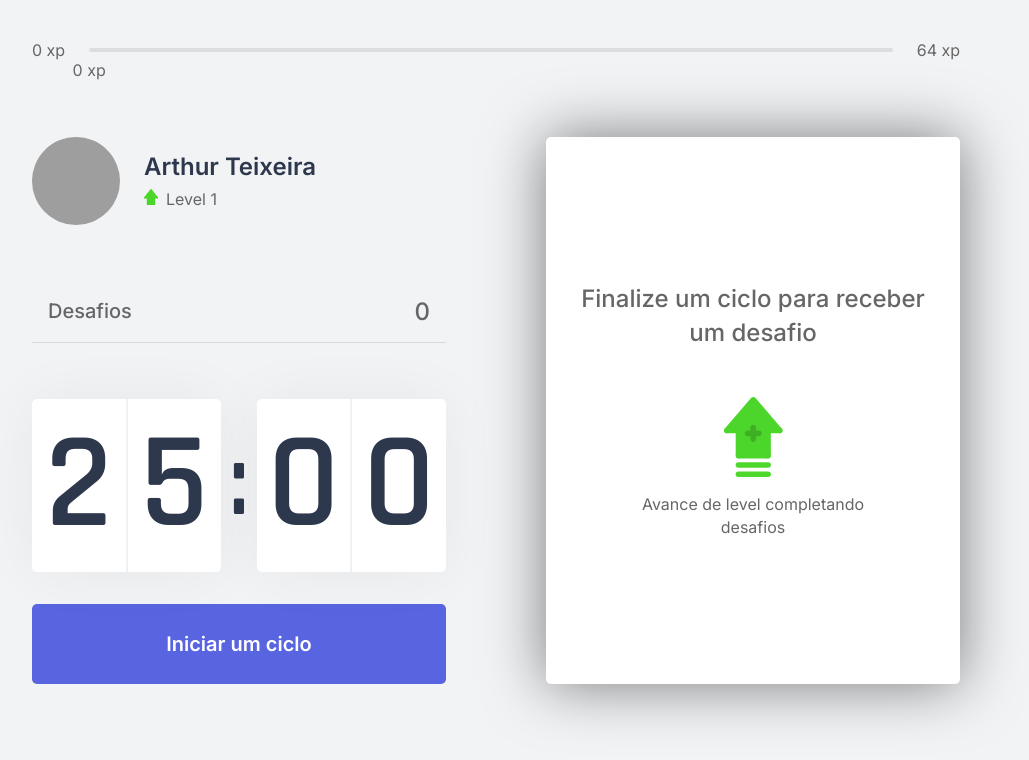
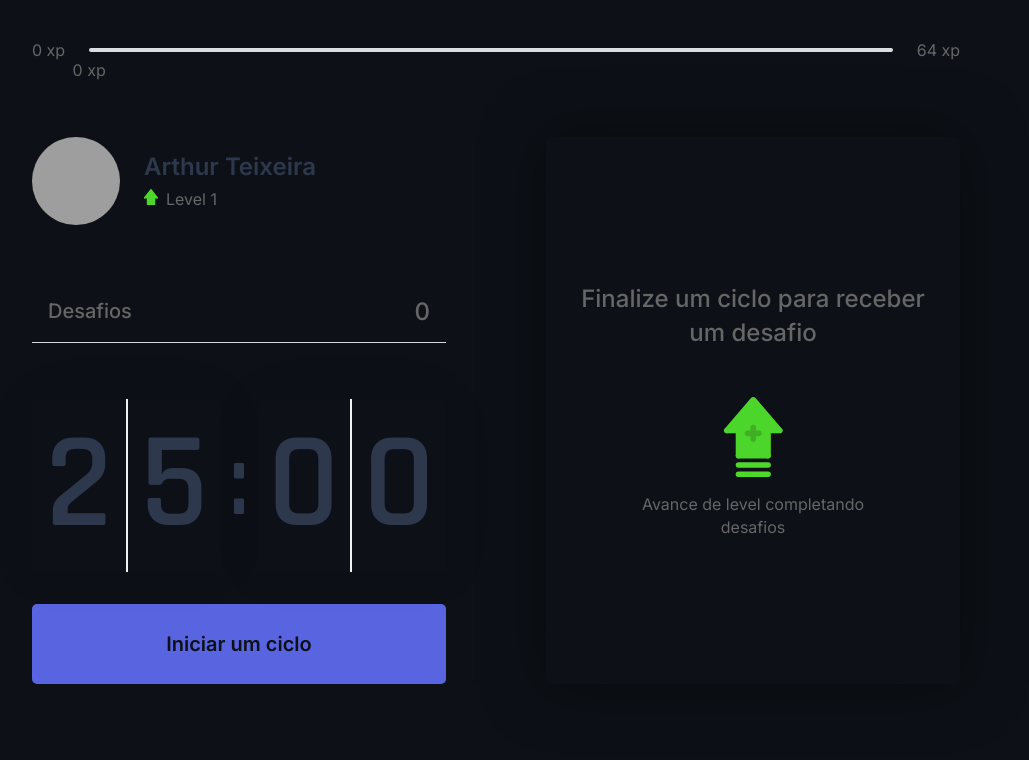
Before and after one commit to Arthur-art/ApplicationMoveit, a Next.js app in the folder moveit-next/: page / in a window 1280 px wide. Shown: the top 760 px of the page, without its empty margins (144-1173 px from the left). Built offline with nearby package versions, Linux system fonts and the light colour scheme; grey boxes are pictures that could not be loaded.

Commit message:
Deploy - finishing project

```diff
--- a/moveit-next/src/styles/global.css
+++ b/moveit-next/src/styles/global.css
@@ -6,8 +6,8 @@
 
 /*Variable */
 :root {
-  --white: #fff;
-  --background: #f2f3f5;
+  --white: #0d1117;
+  --background: #0d1117;
   --gray-line: #dcdde0;
   --text: #666666;
   --text-highlight: #b3b9ff;
```
